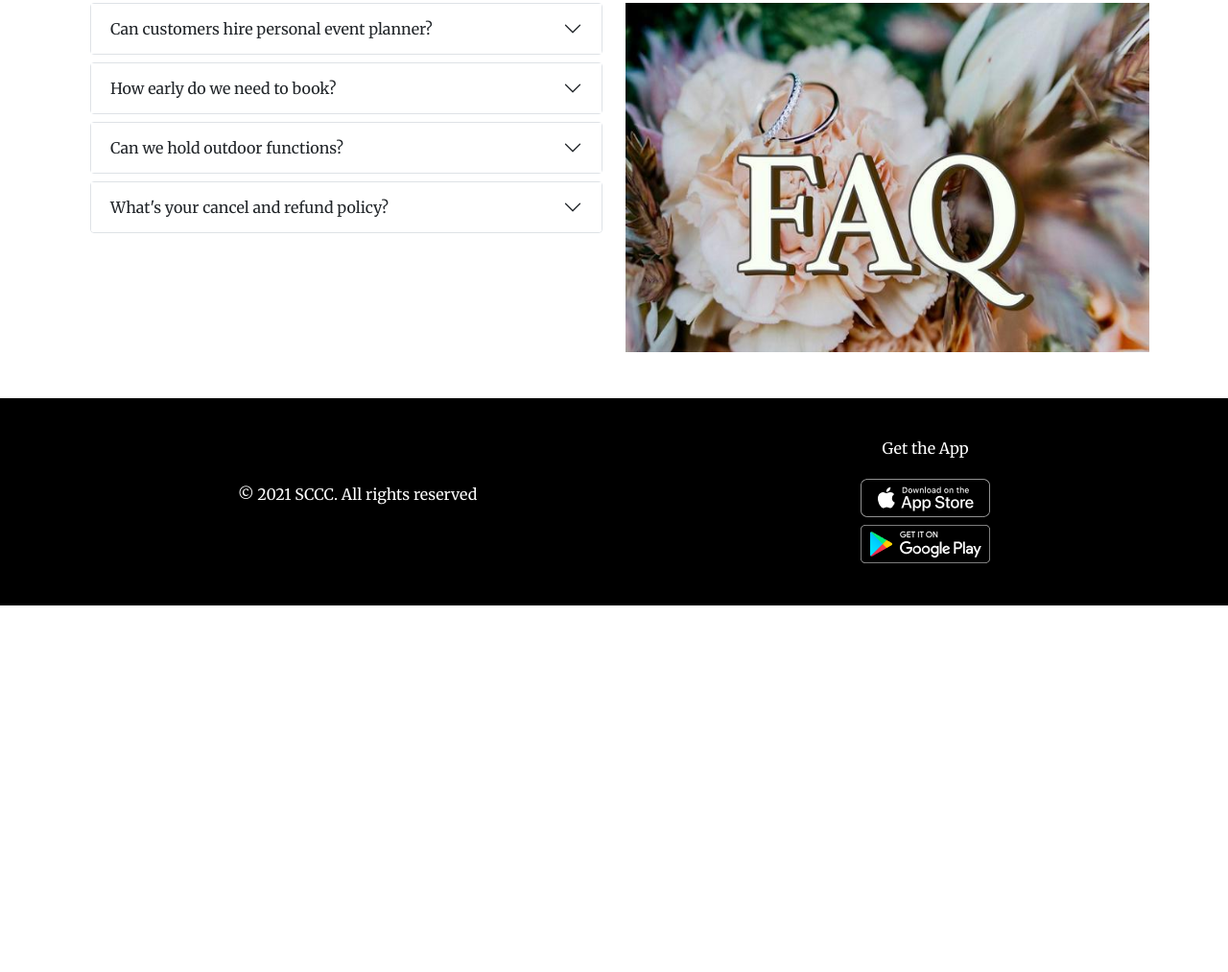
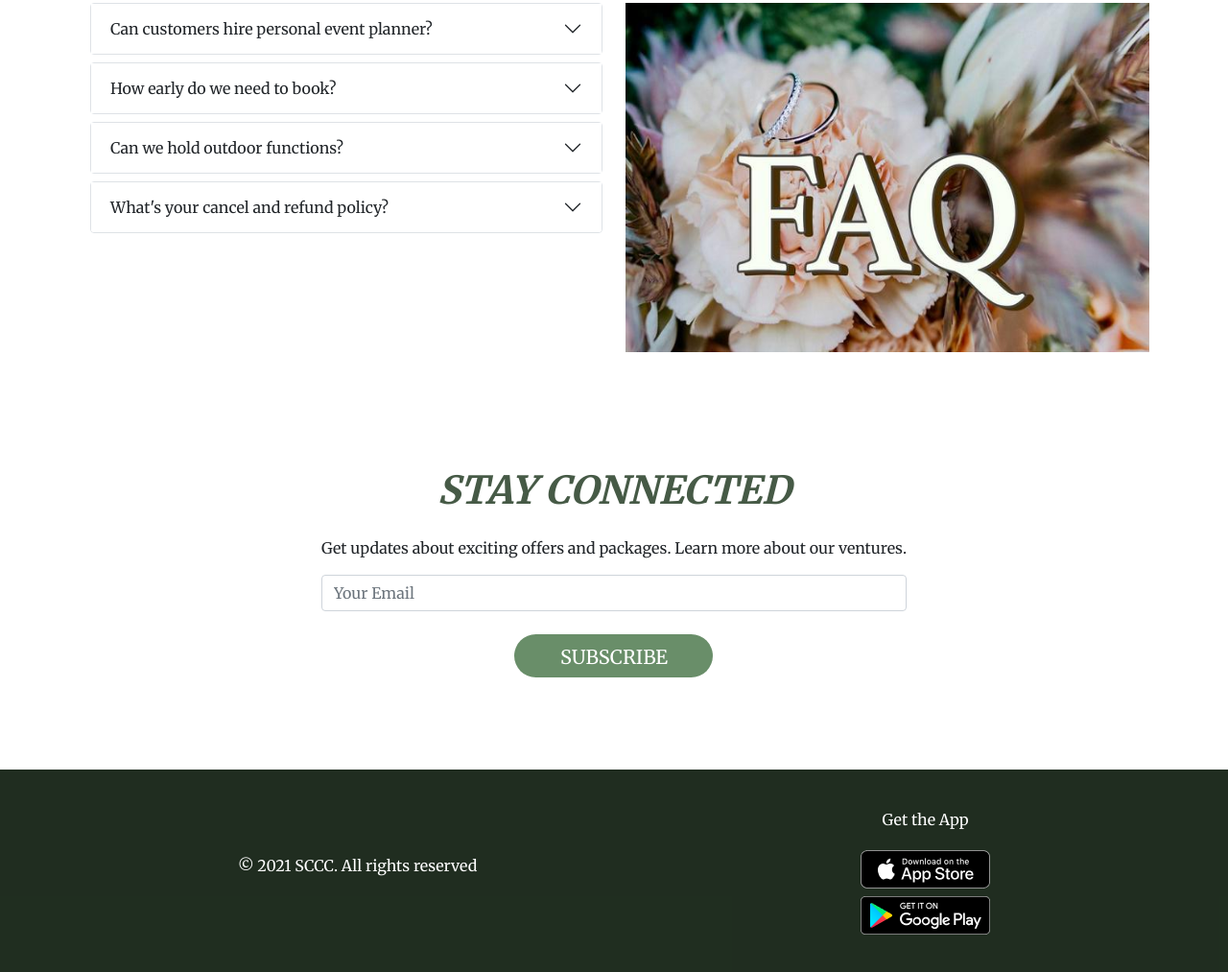
Before and after one commit to Marzan1810662/sc-convention-center, a plain HTML site: page index.html in a window 1280 px wide. Shown: the part 1607-2620 px from the top of the page at 96% size. Before the commit the page ends 2238 px from the top, so only its background shows below. Drawn offline with nearby package versions, Linux system fonts and the light colour scheme.

Commit message:
subscribe section added

```diff
--- a/css/style.css
+++ b/css/style.css
@@ -74,6 +74,19 @@ li{
     width: 546px;
     height: 364px;
 }
+/* subscribe  */
+.dubscribe-h1{
+    color: rgba(22, 48, 22, 0.795);
+}
+.subscribe-btn{
+    height: 45px;
+    width: 207px;
+    background-color: rgba(67, 114, 67, 0.795);
+}
+/* footer  */
+.footer-bg{
+    background-color: rgba(9, 24, 9, 0.904);
+}
 
 /* ----------------device responsive ----------- */
 /*--------------- mobile devices --------------- */
--- a/index.html
+++ b/index.html
@@ -35,7 +35,7 @@
                         <a class="nav-link active text-black me-4" aria-current="page" href="#">Home</a>
                         <a class="nav-link text-black me-4" href="#">About us</a>
                         <a class="nav-link text-black me-4" href="#">Contact us</a>
-                        <a class="nav-link text-black me-4" href="#">Subscribe</a>
+                        <a class="nav-link text-black me-4" href="#subscribe">Subscribe</a>
                     </div>
                 </div>
             </div>
@@ -128,7 +128,6 @@
                     aria-label="Close"></button>
             </div>
         </div>
-
         <!-- toasts ends  -->
         <!-- packages section starts  -->
         <section class="conatiner mx-5 my-5 ">
@@ -222,7 +221,8 @@
                                 </li>
                             </ul>
                             <a target="_blank" href="https://www.theknot.com/marketplace">
-                                <button type="button" class="btn btn-lg  text-uppercase px-4 rounded-pill text-white pkg-btn">
+                                <button type="button"
+                                    class="btn btn-lg  text-uppercase px-4 rounded-pill text-white pkg-btn">
                                     book now
                                 </button>
                             </a>
@@ -342,11 +342,23 @@
             </div>
         </section>
         <!-- faq sectiopn ends  -->
+        <!-- Subscribe  -->
+        <section class="container my-5 py-5 d-flex justify-content-center align-items-center rounded-3" id="subscribe">
+            <div class="text-center">
+                <h1 class="my-4 fw-bold fst-italic dubscribe-h1"> STAY CONNECTED </h1>
+                <p>Get updates about exciting offers and packages. Learn more about our ventures.</p>
+                <input class="form-control" type="text" placeholder="Your Email">
+                <br>
+                <button type="button" class="btn btn-lg text-uppercase px-4 rounded-pill text-white subscribe-btn">
+                    Subscribe
+                </button>
+            </div>
+        </section>
     </main>
     <!-- main section ends  -->
     <!-- footer starts  -->
     <footer>
-        <div class="container-fluid bg-black py-4 px-lg-5">
+        <div class="container-fluid footer-bg py-4 px-lg-5">
             <div class="d-flex flex-column-reverse flex-lg-row align-items-center justify-content-lg-around">
                 <div class=" text-center py-5">
                     <p class="text-white py-3">© 2021 SCCC. All rights reserved</p>
```
